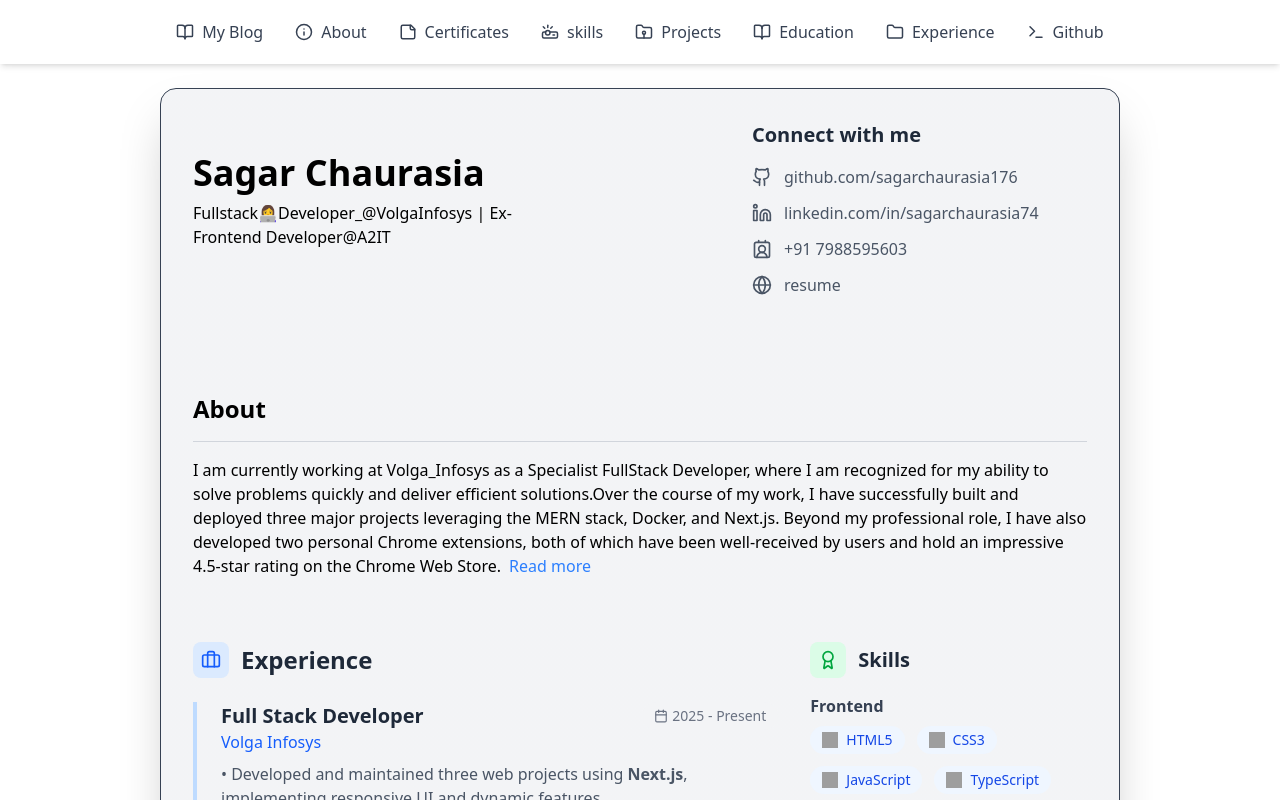
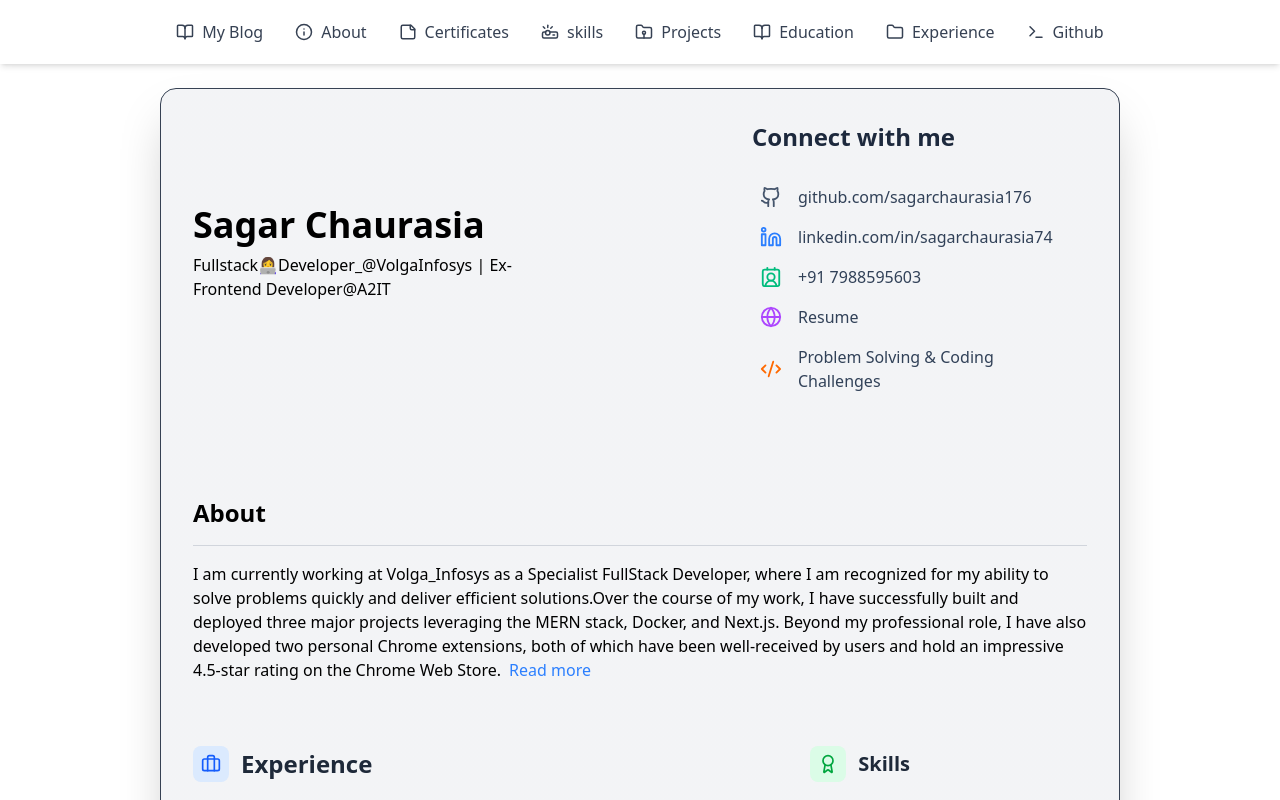
Before and after one commit to sagarchaurasia176/SagarChaurasia_Portfolio, a React (Vite) app in the folder sagarChaurasia/: page / in a window 1280 px wide. Shown: the top 800 px of the page. Built offline with nearby package versions, Linux system fonts and the light colour scheme; grey boxes are pictures that could not be loaded.

Commit message:
feat:deploy the project on my vps server

```diff
--- a/sagarChaurasia/src/pages/Socail-links/SocialPage.tsx
+++ b/sagarChaurasia/src/pages/Socail-links/SocialPage.tsx
@@ -1,44 +1,55 @@
-import { Contact2, Github, Globe, Linkedin } from "lucide-react";
+import { Contact2, Github, Globe, Linkedin, Code2 } from "lucide-react";
 
 export default function SocialPage() {
   return (
     <>
-      <section>
-        <h2 className="text-xl font-bold text-gray-800 mb-4">
+      <section className="font-inter">
+        <h2 className="text-2xl font-semibold text-slate-800 mb-6 font-poppins">
           Connect with me
         </h2>
-        <div className="flex flex-col gap-3">
+        <div className="flex flex-col ">
           <a
             href="https://github.com/sagarchaurasia176"
             target="_blank"
-            className="flex items-center gap-3 text-gray-600 hover:text-blue-600 transition-colors"
+            className="flex items-center gap-4 text-slate-700 hover:text-indigo-600 transition-all duration-300 font-medium hover:bg-slate-50 p-2 rounded-lg"
           >
-            <Github size={20} />
-            <span>github.com/sagarchaurasia176</span>
+            <Github size={22} className="text-slate-600" />
+            <span className="font-inter">github.com/sagarchaurasia176</span>
           </a>
           <a
             href="https://www.linkedin.com/in/sagarchaurasia74/"
             target="_blank"
-            className="flex items-center gap-3 text-gray-600 hover:text-blue-600 transition-colors"
+            className="flex items-center gap-4 text-slate-700 hover:text-blue-600 transition-all duration-300 font-medium hover:bg-slate-50 p-2 rounded-lg"
           >
-            <Linkedin size={20} />
-            <span>linkedin.com/in/sagarchaurasia74</span>
+            <Linkedin size={22} className="text-blue-500" />
+            <span className="font-inter">linkedin.com/in/sagarchaurasia74</span>
           </a>
           {/* contact number */}
           <a
             href="tel:+917020303176"
-            className="flex items-center gap-3 text-gray-600 hover:text-blue-600 transition-colors"
+            className="flex items-center gap-4 text-slate-700 hover:text-emerald-600 transition-all duration-300 font-medium hover:bg-slate-50 p-2 rounded-lg"
           >
-            <Contact2 size={20} />
-            <span>+91 7988595603</span>
+            <Contact2 size={22} className="text-emerald-500" />
+            <span className="font-inter">+91 7988595603</span>
           </a>
           <a
             href="https://drive.google.com/file/d/1oIah83fJx0PeTtXdjVTsEVbnUsRo9kcO/view"
             target="_blank"
-            className="flex items-center gap-3 text-gray-600 hover:text-blue-600 transition-colors"
+            className="flex items-center gap-4 text-slate-700 hover:text-purple-600 transition-all duration-300 font-medium hover:bg-slate-50 p-2 rounded-lg"
           >
-            <Globe size={20} />
-            <span>resume</span>
+            <Globe size={22} className="text-purple-500" />
+            <span className="font-inter">Resume</span>
+          </a>
+          {/* leetcode */}
+          <a
+            href="https://leetcode.com/u/chaurasiasagar/"
+            target="_blank"
+            className="flex items-center gap-4 text-slate-700 hover:text-orange-600 transition-all duration-300 font-medium hover:bg-slate-50 p-2 rounded-lg"
+          >
+            <Code2 size={22} className="text-orange-500" />
+            <span className="font-inter">
+              Problem Solving & Coding Challenges
+            </span>
           </a>
         </div>
       </section>
```
